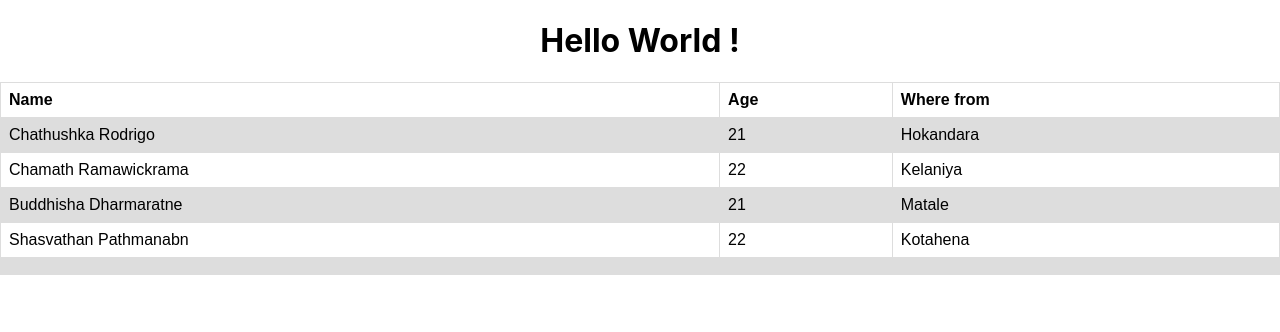
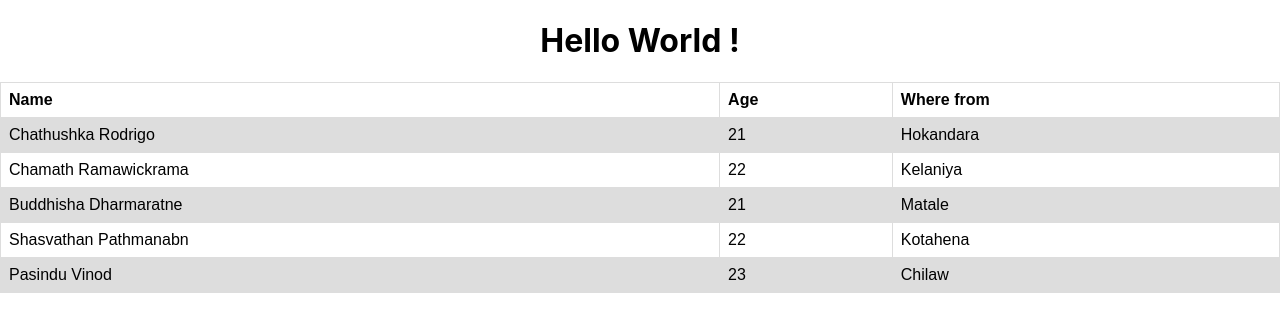
Before and after one commit to shas99/CDAP-PROJECT-MANAGEMENT-SYSTEM, a React (Create React App) app in the folder cdap-project-management-system/: page / in a window 1280 px wide. Shown: the top 332 px of the page. Built offline with nearby package versions, Linux system fonts and the light colour scheme.

Commit message:
Table updated by pasindu

```diff
--- a/cdap-project-management-system/src/App.js
+++ b/cdap-project-management-system/src/App.js
@@ -34,9 +34,9 @@ function App() {
     <td>Kotahena</td>
   </tr>
   <tr>
-    <td></td>
-    <td></td>
-    <td></td>
+    <td>Pasindu Vinod</td>
+    <td>23</td>
+    <td>Chilaw</td>
   </tr>
 
 </table>
```
